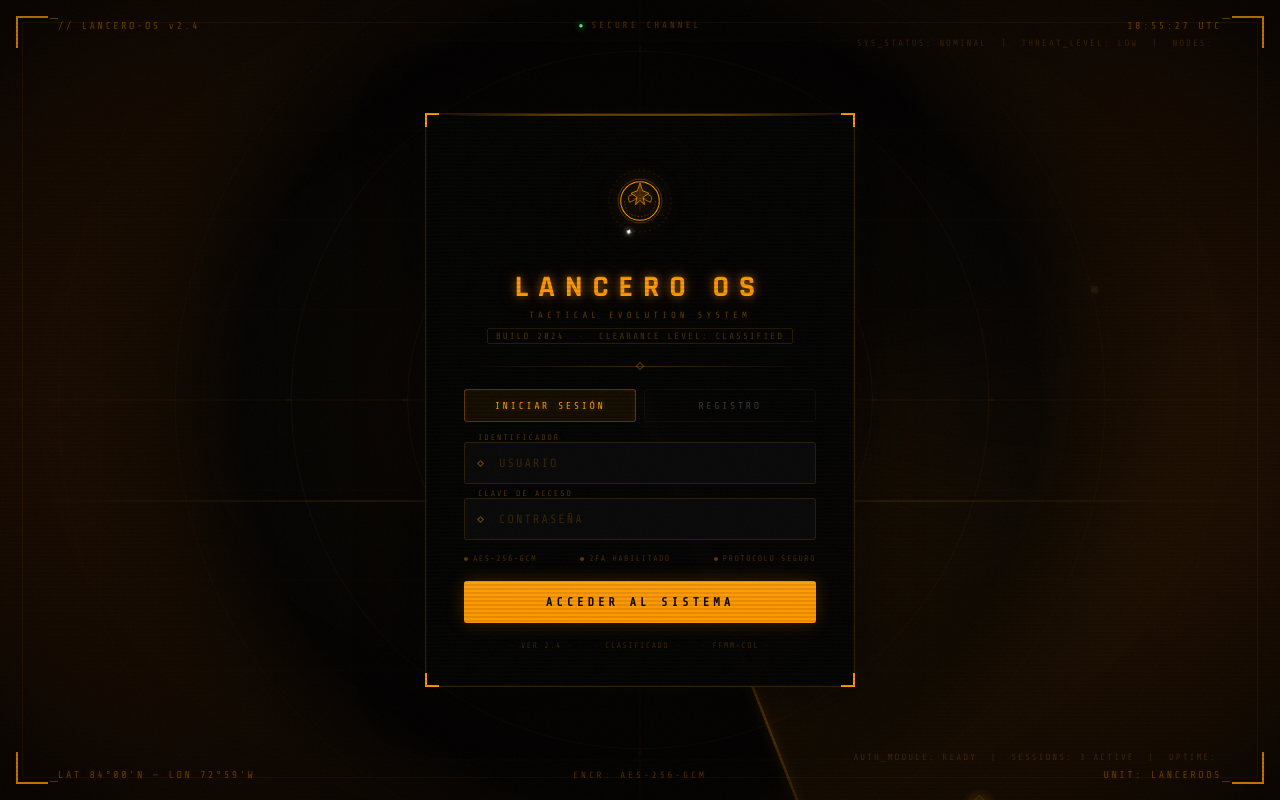
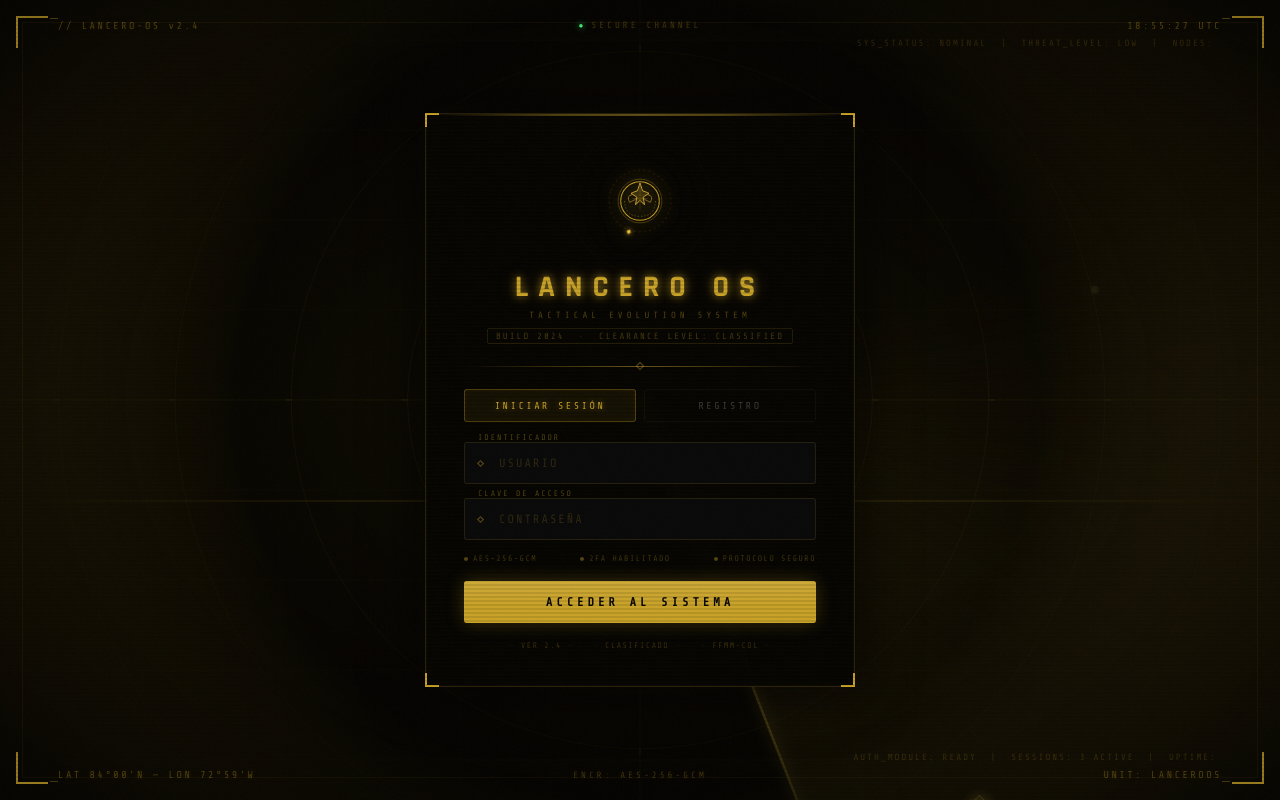
Before and after one commit to Ricardo-Orozco2603/Lancero_OS, a plain HTML site: page index.html in a window 1280 px wide. Drawn offline with nearby package versions, Linux system fonts and the light colour scheme; animation ran at ten frames a second.

Commit message:
feat: update radar visual elements to new color scheme

```diff
--- a/Radar.js
+++ b/Radar.js
@@ -66,15 +66,15 @@ function drawRadar(now) {
 
   // ── Deep radial background ──
   const bg = ctx.createRadialGradient(cx, cy, 0, cx, cy, R * 1.2);
-  bg.addColorStop(0,   'rgba(255, 130, 0, 0.06)');
-  bg.addColorStop(0.4, 'rgba(200,  90, 0, 0.02)');
-  bg.addColorStop(1,   '#030303');
+  bg.addColorStop(0,   'rgba(201, 162, 39, 0.055)');
+  bg.addColorStop(0.4, 'rgba(139, 105, 20, 0.018)');
+  bg.addColorStop(1,   '#080600');
   ctx.fillStyle = bg;
   ctx.fillRect(0, 0, W, H);
 
   // ── Tactical grid ──
   ctx.save();
-  ctx.strokeStyle = 'rgba(255, 130, 0, 0.025)';
+  ctx.strokeStyle = 'rgba(201, 162, 39, 0.022)';
   ctx.lineWidth   = 1;
   const step = 90;
   for (let x = cx % step; x < W; x += step) {
@@ -91,7 +91,7 @@ function drawRadar(now) {
     const alpha = Math.max(0.005, 0.085 - i * 0.011);
     ctx.beginPath();
     ctx.arc(cx, cy, R * frac, 0, Math.PI * 2);
-    ctx.strokeStyle = `rgba(255, 130, 0, ${alpha.toFixed(4)})`;
+    ctx.strokeStyle = `rgba(201, 162, 39, ${alpha.toFixed(4)})`;
     ctx.lineWidth = 1;
     ctx.stroke();
 
@@ -103,7 +103,7 @@ function drawRadar(now) {
         ctx.beginPath();
         ctx.moveTo(cx + Math.cos(angle) * r0, cy + Math.sin(angle) * r0);
         ctx.lineTo(cx + Math.cos(angle) * r1, cy + Math.sin(angle) * r1);
-        ctx.strokeStyle = `rgba(255,130,0,${(alpha * 1.8).toFixed(4)})`;
+        ctx.strokeStyle = `rgba(245,200,66,${(alpha * 2.0).toFixed(4)})`;
         ctx.lineWidth = 1;
         ctx.stroke();
       });
@@ -111,13 +111,13 @@ function drawRadar(now) {
   });
 
   // ── Crosshair ──
-  ctx.strokeStyle = 'rgba(255, 130, 0, 0.055)';
+  ctx.strokeStyle = 'rgba(201, 162, 39, 0.05)';
   ctx.lineWidth   = 1;
   ctx.beginPath(); ctx.moveTo(0, cy); ctx.lineTo(W, cy); ctx.stroke();
   ctx.beginPath(); ctx.moveTo(cx, 0); ctx.lineTo(cx, H); ctx.stroke();
 
   // ── Diagonal range lines (45°) ──
-  ctx.strokeStyle = 'rgba(255, 130, 0, 0.018)';
+  ctx.strokeStyle = 'rgba(201, 162, 39, 0.016)';
   ctx.lineWidth   = 1;
   const diagLen = Math.hypot(W, H);
   [45, 135].forEach(deg => {
@@ -142,7 +142,7 @@ function drawRadar(now) {
     ctx.moveTo(cx, cy);
     ctx.arc(cx, cy, R, a0, a1, true);
     ctx.closePath();
-    ctx.fillStyle = `rgba(255, 140, 0, ${alpha.toFixed(4)})`;
+    ctx.fillStyle = `rgba(201, 162, 39, ${alpha.toFixed(4)})`;
     ctx.fill();
   }
   ctx.restore();
@@ -155,16 +155,16 @@ function drawRadar(now) {
     cx + Math.cos(sweepRad) * R,
     cy + Math.sin(sweepRad) * R
   );
-  lineGrad.addColorStop(0,   'rgba(255, 200, 80, 0.95)');
-  lineGrad.addColorStop(0.25, 'rgba(255, 152, 0, 0.55)');
-  lineGrad.addColorStop(1,   'rgba(255, 140, 0, 0)');
+  lineGrad.addColorStop(0,   'rgba(245, 200, 66, 0.95)');
+  lineGrad.addColorStop(0.25, 'rgba(201, 162, 39, 0.55)');
+  lineGrad.addColorStop(1,   'rgba(139, 105, 20, 0)');
   ctx.beginPath();
   ctx.moveTo(cx, cy);
   ctx.lineTo(cx + Math.cos(sweepRad) * R, cy + Math.sin(sweepRad) * R);
   ctx.strokeStyle  = lineGrad;
   ctx.lineWidth    = 2.5;
-  ctx.shadowColor  = 'rgba(255, 152, 0, 0.8)';
-  ctx.shadowBlur   = 10;
+  ctx.shadowColor  = 'rgba(245, 200, 66, 0.9)';
+  ctx.shadowBlur   = 12;
   ctx.stroke();
   ctx.restore();
 
@@ -186,9 +186,9 @@ function drawRadar(now) {
 
     // glow halo
     const grd = ctx.createRadialGradient(b.x, b.y, 0, b.x, b.y, 18 * alpha * s + 2);
-    grd.addColorStop(0,   `rgba(255, 220, 80,  ${(alpha * 0.9).toFixed(3)})`);
-    grd.addColorStop(0.3, `rgba(255, 152,  0,  ${(alpha * 0.5).toFixed(3)})`);
-    grd.addColorStop(1,   'rgba(255, 140,  0, 0)');
+    grd.addColorStop(0,   `rgba(245, 210, 80,  ${(alpha * 0.9).toFixed(3)})`);
+    grd.addColorStop(0.3, `rgba(201, 162, 39,  ${(alpha * 0.5).toFixed(3)})`);
+    grd.addColorStop(1,   'rgba(139, 105, 20, 0)');
     ctx.beginPath();
     ctx.arc(b.x, b.y, 18, 0, Math.PI * 2);
     ctx.fillStyle = grd;
@@ -197,8 +197,8 @@ function drawRadar(now) {
     // core dot
     ctx.beginPath();
     ctx.arc(b.x, b.y, 2.5 * s, 0, Math.PI * 2);
-    ctx.fillStyle = `rgba(255, 240, 160, ${alpha.toFixed(3)})`;
-    ctx.shadowColor = '#ffdd80';
+    ctx.fillStyle = `rgba(245, 230, 140, ${alpha.toFixed(3)})`;
+    ctx.shadowColor = '#f5c842';
     ctx.shadowBlur  = 8;
     ctx.fill();
 
@@ -211,7 +211,7 @@ function drawRadar(now) {
       ctx.lineTo(b.x,     b.y + d);
       ctx.lineTo(b.x - d, b.y    );
       ctx.closePath();
-      ctx.strokeStyle = `rgba(255,200,60, ${(alpha * 0.55).toFixed(3)})`;
+      ctx.strokeStyle = `rgba(245,200,66, ${(alpha * 0.6).toFixed(3)})`;
       ctx.lineWidth   = 0.8;
       ctx.shadowBlur  = 0;
       ctx.stroke();
@@ -225,8 +225,8 @@ function drawRadar(now) {
   // outer pulse ring
   const pulseSize = 8 + 4 * Math.abs(Math.sin(elapsed * 1.8));
   const pulseGrd = ctx.createRadialGradient(cx, cy, 0, cx, cy, pulseSize);
-  pulseGrd.addColorStop(0,   'rgba(255,200,60,0.18)');
-  pulseGrd.addColorStop(1,   'rgba(255,152, 0,0)');
+  pulseGrd.addColorStop(0,   'rgba(245,200,66,0.2)');
+  pulseGrd.addColorStop(1,   'rgba(139,105,20,0)');
   ctx.beginPath();
   ctx.arc(cx, cy, pulseSize, 0, Math.PI * 2);
   ctx.fillStyle = pulseGrd;
@@ -235,9 +235,9 @@ function drawRadar(now) {
   // inner solid dot
   ctx.beginPath();
   ctx.arc(cx, cy, 3.5, 0, Math.PI * 2);
-  ctx.fillStyle   = '#ffaa20';
-  ctx.shadowColor = '#ff9800';
-  ctx.shadowBlur  = 14;
+  ctx.fillStyle   = '#f5c842';
+  ctx.shadowColor = '#c9a227';
+  ctx.shadowBlur  = 16;
   ctx.fill();
   ctx.restore();
 }
--- a/Style.css
+++ b/Style.css
@@ -8,15 +8,15 @@
 }
 
 :root {
-  --orange:       #ff9800;
-  --orange-dim:   rgba(255, 152, 0, 0.45);
-  --orange-faint: rgba(255, 152, 0, 0.12);
-  --orange-glow:  rgba(255, 152, 0, 0.6);
-  --dark:         #030303;
-  --dark-box:     rgba(4, 4, 4, 0.96);
+  --orange:       #c9a227;
+  --orange-dim:   rgba(201, 162, 39, 0.45);
+  --orange-faint: rgba(201, 162, 39, 0.12);
+  --orange-glow:  rgba(201, 162, 39, 0.6);
+  --dark:         #080600;
+  --dark-box:     rgba(6, 5, 0, 0.97);
   --neutral:      rgba(255,255,255,0.07);
   --neutral-dim:  rgba(255,255,255,0.03);
-  --text-muted:   rgba(255, 152, 0, 0.35);
+  --text-muted:   rgba(201, 162, 39, 0.35);
 }
 
 body {
@@ -83,7 +83,7 @@ canvas {
 .hud-frame {
   position: fixed;
   inset: 22px;
-  border: 1px solid rgba(255, 152, 0, 0.06);
+  border: 1px solid rgba(201, 162, 39, 0.06);
   pointer-events: none;
   z-index: 10;
 }
@@ -125,14 +125,14 @@ canvas {
   letter-spacing: 2.5px;
   color: var(--text-muted);
   z-index: 12;
-  text-shadow: 0 0 6px rgba(255, 152, 0, 0.18);
+  text-shadow: 0 0 6px rgba(201, 162, 39, 0.18);
   font-family: 'Share Tech Mono', monospace;
 }
 .hl-tl { top: 20px;    left: 58px; }
-.hl-tc { top: 20px;    left: 50%;  transform: translateX(-50%); color: rgba(255,152,0,0.28); font-size: 9px; letter-spacing: 3px; }
+.hl-tc { top: 20px;    left: 50%;  transform: translateX(-50%); color: rgba(201,162,39,0.28); font-size: 9px; letter-spacing: 3px; }
 .hl-tr { top: 20px;    right: 58px; text-align: right; }
 .hl-bl { bottom: 20px; left: 58px; }
-.hl-bc { bottom: 20px; left: 50%;  transform: translateX(-50%); font-size: 9px; color: rgba(255,152,0,0.28); letter-spacing: 3px; }
+.hl-bc { bottom: 20px; left: 50%;  transform: translateX(-50%); font-size: 9px; color: rgba(201,162,39,0.28); letter-spacing: 3px; }
 .hl-br { bottom: 20px; right: 58px; text-align: right; }
 
 /* Status dot on SECURE CHANNEL */
@@ -155,7 +155,7 @@ canvas {
   left: 0;
   right: 0;
   height: 2px;
-  background: linear-gradient(90deg, transparent, rgba(255,152,0,0.12) 30%, rgba(255,152,0,0.25) 50%, rgba(255,152,0,0.12) 70%, transparent);
+  background: linear-gradient(90deg, transparent, rgba(201,162,39,0.12) 30%, rgba(201,162,39,0.25) 50%, rgba(201,162,39,0.12) 70%, transparent);
   pointer-events: none;
   z-index: 6;
   animation: scanDown 8s linear infinite;
@@ -173,15 +173,15 @@ canvas {
   position: relative;
   width: 430px;
   background: var(--dark-box);
-  border: 1px solid rgba(255, 152, 0, 0.18);
+  border: 1px solid rgba(201, 162, 39, 0.18);
   padding: 42px 38px 36px;
   z-index: 20;
   border-radius: 4px;
   backdrop-filter: blur(6px);
   box-shadow:
-    0 0 0 1px rgba(255,152,0,0.04) inset,
+    0 0 0 1px rgba(201,162,39,0.04) inset,
     0 0 60px rgba(0,0,0,0.98),
-    0 0 30px rgba(255,152,0,0.04);
+    0 0 30px rgba(201,162,39,0.04);
   animation: boxAppear 0.8s cubic-bezier(0.16,1,0.3,1) both;
 }
 @keyframes boxAppear {
@@ -198,8 +198,8 @@ canvas {
     0deg,
     transparent,
     transparent 3px,
-    rgba(255,152,0,0.012) 3px,
-    rgba(255,152,0,0.012) 4px
+    rgba(201,162,39,0.012) 3px,
+    rgba(201,162,39,0.012) 4px
   );
   pointer-events: none;
   border-radius: 4px;
@@ -227,7 +227,7 @@ canvas {
   left: 14px;
   right: 14px;
   height: 2px;
-  background: linear-gradient(90deg, transparent, var(--orange) 30%, var(--orange) 70%, transparent);
+  background: linear-gradient(90deg, transparent, #c9a227 30%, #f5c842 50%, #c9a227 70%, transparent);
   opacity: 0.35;
   border-radius: 0;
 }
@@ -243,7 +243,7 @@ canvas {
 .emblem {
   width: 90px;
   height: 90px;
-  filter: drop-shadow(0 0 10px rgba(255,152,0,0.5));
+  filter: drop-shadow(0 0 10px rgba(201,162,39,0.55)) drop-shadow(0 0 20px rgba(245,200,66,0.25));
 }
 
 /* Outer rotating ring */
@@ -265,7 +265,7 @@ canvas {
   width: 90px;
   height: 90px;
   border-radius: 50%;
-  border: 1px solid rgba(255,152,0,0.35);
+  border: 1px solid rgba(201,162,39,0.35);
   animation: pingPulse 3s ease-out infinite;
 }
 @keyframes pingPulse {
@@ -282,8 +282,9 @@ canvas {
   letter-spacing: 10px;
   color: var(--orange);
   text-shadow:
-    0 0 8px rgba(255,152,0,0.55),
-    0 0 20px rgba(255,152,0,0.25);
+    0 0 8px rgba(245,200,66,0.6),
+    0 0 20px rgba(201,162,39,0.3),
+    0 0 40px rgba(139,105,20,0.2);
   margin-bottom: 4px;
   position: relative;
   z-index: 1;
@@ -292,19 +293,19 @@ canvas {
 
 @keyframes glitchTitle {
   0%, 94%, 100% {
-    text-shadow: 0 0 8px rgba(255,152,0,0.55), 0 0 20px rgba(255,152,0,0.25);
+    text-shadow: 0 0 8px rgba(245,200,66,0.6), 0 0 20px rgba(201,162,39,0.3);
     transform: none;
   }
   95% {
-    text-shadow: -2px 0 rgba(255,50,0,0.7), 2px 0 rgba(0,200,255,0.5), 0 0 8px rgba(255,152,0,0.55);
+    text-shadow: -2px 0 rgba(200,120,0,0.75), 2px 0 rgba(255,230,100,0.55), 0 0 8px rgba(245,200,66,0.6);
     transform: skewX(-1deg);
   }
   96% {
-    text-shadow: 2px 0 rgba(255,50,0,0.7), -2px 0 rgba(0,200,255,0.5), 0 0 8px rgba(255,152,0,0.55);
+    text-shadow: 2px 0 rgba(200,120,0,0.75), -2px 0 rgba(255,230,100,0.55), 0 0 8px rgba(245,200,66,0.6);
     transform: skewX(1deg);
   }
   97% {
-    text-shadow: 0 0 8px rgba(255,152,0,0.55), 0 0 20px rgba(255,152,0,0.25);
+    text-shadow: 0 0 8px rgba(245,200,66,0.6), 0 0 20px rgba(201,162,39,0.3);
     transform: none;
   }
 }
@@ -313,7 +314,7 @@ canvas {
   text-align: center;
   font-size: 9px;
   letter-spacing: 4px;
-  color: rgba(255,152,0,0.38);
+  color: rgba(201,162,39,0.4);
   text-transform: uppercase;
   margin-bottom: 8px;
   position: relative;
@@ -331,8 +332,8 @@ canvas {
 .version-tag span {
   font-size: 9px;
   letter-spacing: 2px;
-  color: rgba(255,152,0,0.3);
-  border: 1px solid rgba(255,152,0,0.15);
+  color: rgba(201,162,39,0.32);
+  border: 1px solid rgba(201,162,39,0.15);
   padding: 2px 8px;
   border-radius: 2px;
 }
@@ -340,7 +341,7 @@ canvas {
 /* ── DIVIDER ── */
 .divider {
   height: 1px;
-  background: linear-gradient(90deg, transparent, rgba(255,152,0,0.22) 50%, transparent);
+  background: linear-gradient(90deg, transparent, rgba(201,162,39,0.3) 30%, rgba(245,200,66,0.4) 50%, rgba(201,162,39,0.3) 70%, transparent);
   margin-bottom: 22px;
   position: relative;
   z-index: 1;
@@ -353,7 +354,7 @@ canvas {
   transform: translateX(-50%);
   width: 6px;
   height: 6px;
-  border: 1px solid rgba(255,152,0,0.35);
+  border: 1px solid rgba(201,162,39,0.45);
   transform: translateX(-50%) rotate(45deg);
 }
 
@@ -378,11 +379,11 @@ canvas {
   transition: all 0.2s ease;
 }
 .tab.active {
-  background: rgba(255,152,0,0.07);
-  border: 1px solid rgba(255,152,0,0.32);
+  background: rgba(201,162,39,0.08);
+  border: 1px solid rgba(201,162,39,0.35);
   color: var(--orange);
-  text-shadow: 0 0 6px rgba(255,152,0,0.35);
-  box-shadow: inset 0 0 8px rgba(255,152,0,0.04);
+  text-shadow: 0 0 6px rgba(245,200,66,0.4);
+  box-shadow: inset 0 0 8px rgba(201,162,39,0.05);
 }
 .tab.inactive {
   background: transparent;
@@ -390,8 +391,8 @@ canvas {
   color: rgba(255,255,255,0.22);
 }
 .tab.inactive:hover {
-  border-color: rgba(255,152,0,0.14);
-  color: rgba(255,152,0,0.45);
+  border-color: rgba(201,162,39,0.14);
+  color: rgba(201,162,39,0.45);
 }
 
 /* ── INPUT FIELDS ── */
@@ -410,7 +411,7 @@ canvas {
   left: 10px;
   font-size: 8px;
   letter-spacing: 2px;
-  color: rgba(255,152,0,0.32);
+  color: rgba(201,162,39,0.4);
   background: var(--dark-box);
   padding: 0 4px;
   z-index: 2;
@@ -421,7 +422,7 @@ canvas {
   left: 14px;
   width: 5px;
   height: 5px;
-  border: 1px solid rgba(255,152,0,0.45);
+  border: 1px solid rgba(201,162,39,0.45);
   transform: rotate(45deg);
   z-index: 2;
   transition: border-color 0.2s, box-shadow 0.2s;
@@ -430,7 +431,7 @@ canvas {
 .input-field {
   width: 100%;
   background: rgba(10, 10, 10, 0.9);
-  border: 1px solid rgba(255,152,0,0.14);
+  border: 1px solid rgba(201,162,39,0.14);
   padding: 13px 14px 13px 34px;
   color: var(--orange);
   font-size: 12px;
@@ -441,17 +442,17 @@ canvas {
   transition: border-color 0.2s, background 0.2s, box-shadow 0.2s;
 }
 .input-field:focus {
-  border-color: rgba(255,152,0,0.38);
-  background: rgba(16, 16, 16, 0.98);
-  box-shadow: 0 0 12px rgba(255,152,0,0.06), inset 0 0 8px rgba(255,152,0,0.03);
+  border-color: rgba(201,162,39,0.45);
+  background: rgba(12, 10, 0, 0.98);
+  box-shadow: 0 0 12px rgba(201,162,39,0.08), inset 0 0 8px rgba(201,162,39,0.04);
 }
 .input-field:focus + .input-icon,
 .input-group:focus-within .input-icon {
   border-color: var(--orange);
-  box-shadow: 0 0 5px rgba(255,152,0,0.4);
+  box-shadow: 0 0 5px rgba(245,200,66,0.5);
 }
 .input-field::placeholder {
-  color: rgba(255,152,0,0.2);
+  color: rgba(201,162,39,0.2);
   letter-spacing: 2px;
 }
 
@@ -477,7 +478,7 @@ canvas {
 .security-item {
   font-size: 8px;
   letter-spacing: 1.5px;
-  color: rgba(255,152,0,0.28);
+  color: rgba(201,162,39,0.3);
   display: flex;
   align-items: center;
   gap: 5px;
@@ -486,7 +487,7 @@ canvas {
   content: "";
   width: 4px;
   height: 4px;
-  background: rgba(255,152,0,0.35);
+  background: rgba(201,162,39,0.4);
   border-radius: 50%;
   flex-shrink: 0;
 }
@@ -494,8 +495,8 @@ canvas {
 /* ── SUBMIT BUTTON ── */
 .btn-submit {
   width: 100%;
-  background: var(--orange);
-  color: #050505;
+  background: #c9a227;
+  color: #060400;
   border: none;
   padding: 14px 0;
   font-size: 12px;
@@ -506,8 +507,8 @@ canvas {
   border-radius: 3px;
   font-family: 'Share Tech Mono', monospace;
   box-shadow:
-    0 0 18px rgba(255,152,0,0.22),
-    0 0 1px rgba(255,152,0,0.6) inset;
+    0 0 18px rgba(201,162,39,0.28),
+    0 0 1px rgba(245,200,66,0.6) inset;
   transition: background 0.18s, box-shadow 0.18s, transform 0.1s;
   position: relative;
   overflow: hidden;
@@ -517,22 +518,22 @@ canvas {
   content: "";
   position: absolute;
   inset: 0;
-  background: linear-gradient(180deg, rgba(255,255,255,0.06) 0%, transparent 60%);
+  background: linear-gradient(180deg, rgba(255,255,255,0.08) 0%, transparent 60%);
   pointer-events: none;
 }
 .btn-submit:hover {
-  background: #ffaa20;
-  box-shadow: 0 0 28px rgba(255,152,0,0.42), 0 0 1px rgba(255,152,0,0.8) inset;
+  background: #f5c842;
+  box-shadow: 0 0 32px rgba(245,200,66,0.5), 0 0 1px rgba(245,200,66,0.9) inset;
 }
 .btn-submit:active {
   transform: scale(0.99);
-  box-shadow: 0 0 14px rgba(255,152,0,0.28);
+  box-shadow: 0 0 14px rgba(201,162,39,0.35);
 }
 
 /* loading state shimmer on button */
 .btn-submit.loading {
   pointer-events: none;
-  background: rgba(255,152,0,0.6);
+  background: rgba(201,162,39,0.6);
   animation: shimmer 1s ease-in-out infinite;
 }
 @keyframes shimmer {
@@ -552,7 +553,7 @@ canvas {
 .footer-item {
   font-size: 8px;
   letter-spacing: 1.5px;
-  color: rgba(255,152,0,0.22);
+  color: rgba(201,162,39,0.25);
   text-transform: uppercase;
 }
 .footer-item::before {
@@ -569,7 +570,7 @@ canvas {
   position: fixed;
   font-size: 9px;
   letter-spacing: 2px;
-  color: rgba(255,152,0,0.18);
+  color: rgba(201,162,39,0.2);
   z-index: 13;
   overflow: hidden;
   white-space: nowrap;
--- a/index.html
+++ b/index.html
@@ -55,19 +55,19 @@
     <div class="emblem-container">
       <div class="emblem-ping"></div>
       <svg class="emblem" viewBox="-20 -20 140 140" fill="none" xmlns="http://www.w3.org/2000/svg">
-        <circle cx="50" cy="50" r="34" stroke="#ff9800" stroke-width="1.2" opacity="0.35"/>
-        <circle cx="50" cy="50" r="30" stroke="#ff9800" stroke-width="1.6"/>
+        <circle cx="50" cy="50" r="34" stroke="#c9a227" stroke-width="1.2" opacity="0.4"/>
+        <circle cx="50" cy="50" r="30" stroke="#c9a227" stroke-width="1.6"/>
         <path d="M26 50 C26 65, 34 74, 50 74 C66 74, 74 65, 74 50"
-              stroke="#ff9800" stroke-width="1" stroke-dasharray="2 3" opacity="0.55"/>
+              stroke="#f5c842" stroke-width="1" stroke-dasharray="2 3" opacity="0.55"/>
         <path d="M50 22 L54 34 L64 38 L55 44 L57 56 L50 49 L43 56 L45 44 L36 38 L46 34 Z"
-              fill="#ff9800" fill-opacity="0.18" stroke="#ff9800" stroke-width="1.2"/>
+              fill="#c9a227" fill-opacity="0.22" stroke="#f5c842" stroke-width="1.2"/>
         <path d="M50 25 L50 64 M38 46 L62 46"
-              stroke="#ff9800" stroke-width="0.7" opacity="0.35"/>
-        <path d="M38 40 Q28 42 34 52 Q44 48 46 44" stroke="#ff9800" stroke-width="1"/>
-        <path d="M62 40 Q72 42 66 52 Q56 48 54 44" stroke="#ff9800" stroke-width="1"/>
+              stroke="#c9a227" stroke-width="0.7" opacity="0.4"/>
+        <path d="M38 40 Q28 42 34 52 Q44 48 46 44" stroke="#c9a227" stroke-width="1"/>
+        <path d="M62 40 Q72 42 66 52 Q56 48 54 44" stroke="#c9a227" stroke-width="1"/>
         <g class="animated-sparkle-ring">
-          <circle cx="50" cy="50" r="48" stroke="rgba(255,152,0,0.25)" stroke-width="1" stroke-dasharray="3 5"/>
-          <path d="M50 -5 L53.5 -1 L50 3 L46.5 -1 Z" fill="#ffffff" filter="drop-shadow(0 0 4px #ffffff)"/>
+          <circle cx="50" cy="50" r="48" stroke="rgba(201,162,39,0.28)" stroke-width="1" stroke-dasharray="3 5"/>
+          <path d="M50 -5 L53.5 -1 L50 3 L46.5 -1 Z" fill="#f5c842" filter="drop-shadow(0 0 4px #f5c842)"/>
         </g>
       </svg>
     </div>
```
